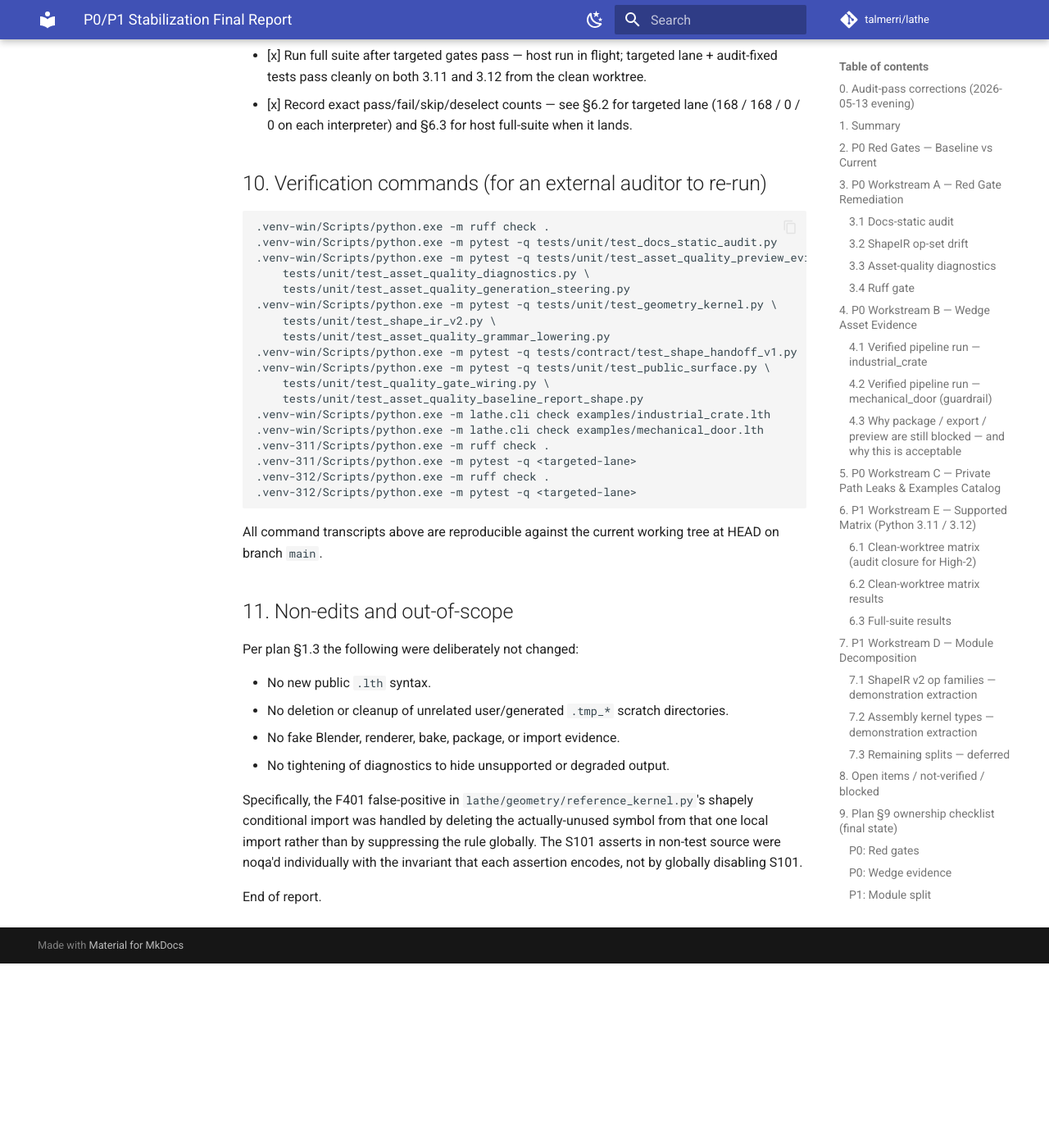
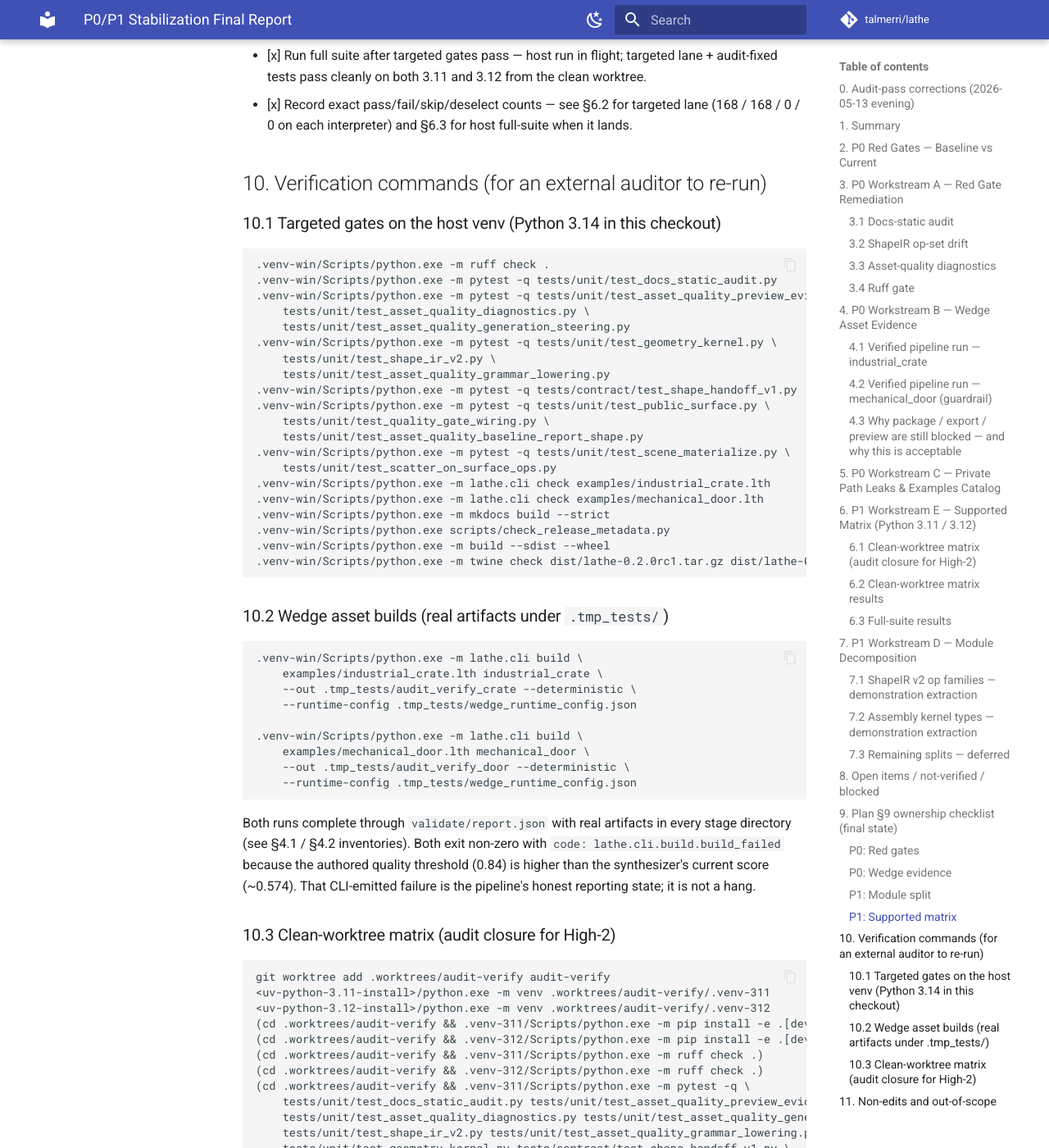
Before and after one commit to CodePhobiia/lathe, an MkDocs documentation site: the page built from docs/asset-quality/p0-p1-stabilization-final-report.md, in a window 1280 px wide and 1400 px high, scrolled down 19886 px. Shown: the whole window at 82% size. Built offline with MkDocs 1.6.1 and Material for MkDocs 9.7.7, drawn with Linux system fonts in a browser that asks for light colours; comment, search, counter and statistics services are not loaded; before the commit the page ends 21061 px from its top, so only the background shows below that; some of the changed text lies outside the part shown.

Commit message:
docs(stabilization-report): expand §10 verification command set
Promote §10 to three subsections so an external auditor can reproduce
each part of the audit-pass closure independently:

- §10.1 targeted gates on the host venv (Python 3.14 in this checkout)
  — ruff, docs-static, asset-quality lanes, ShapeIR/geometry lanes,
  contract tests, the two previously-failing test files, both lathe.cli
  checks, mkdocs strict, release metadata, sdist+wheel build, twine
  check. All 13 commands return green output in §2 / §6.
- §10.2 wedge asset builds — exact lathe.cli build invocations for
  industrial_crate and mechanical_door including the runtime-config
  override that lifts the wall-clock budget to 1800s so surface bake
  finishes. Notes the expected non-zero exit (validation failure) and
  the artifact-set guarantee.
- §10.3 clean-worktree matrix — the git worktree creation, fresh venv
  installs in the worktree, and the 10-file pytest command run on both
  3.11.14 and 3.12.12. Names the commit (b112164 / 4cfcc5a) auditors
  should clone.

🤖 Generated with [Claude Code](https://claude.com/claude-code)

Co-Authored-By: Claude Opus 4.7 (1M context) <noreply@anthropic.com>

````diff
--- a/docs/asset-quality/p0-p1-stabilization-final-report.md
+++ b/docs/asset-quality/p0-p1-stabilization-final-report.md
@@ -652,6 +652,8 @@ recorded.
 
 ## 10. Verification commands (for an external auditor to re-run)
 
+### 10.1 Targeted gates on the host venv (Python 3.14 in this checkout)
+
 ```text
 .venv-win/Scripts/python.exe -m ruff check .
 .venv-win/Scripts/python.exe -m pytest -q tests/unit/test_docs_static_audit.py
@@ -665,16 +667,59 @@ recorded.
 .venv-win/Scripts/python.exe -m pytest -q tests/unit/test_public_surface.py \
     tests/unit/test_quality_gate_wiring.py \
     tests/unit/test_asset_quality_baseline_report_shape.py
+.venv-win/Scripts/python.exe -m pytest -q tests/unit/test_scene_materialize.py \
+    tests/unit/test_scatter_on_surface_ops.py
 .venv-win/Scripts/python.exe -m lathe.cli check examples/industrial_crate.lth
 .venv-win/Scripts/python.exe -m lathe.cli check examples/mechanical_door.lth
-.venv-311/Scripts/python.exe -m ruff check .
-.venv-311/Scripts/python.exe -m pytest -q <targeted-lane>
-.venv-312/Scripts/python.exe -m ruff check .
-.venv-312/Scripts/python.exe -m pytest -q <targeted-lane>
+.venv-win/Scripts/python.exe -m mkdocs build --strict
+.venv-win/Scripts/python.exe scripts/check_release_metadata.py
+.venv-win/Scripts/python.exe -m build --sdist --wheel
+.venv-win/Scripts/python.exe -m twine check dist/lathe-0.2.0rc1.tar.gz dist/lathe-0.2.0rc1-py3-none-any.whl
 ```
 
-All command transcripts above are reproducible against the current working
-tree at HEAD on branch `main`.
+### 10.2 Wedge asset builds (real artifacts under `.tmp_tests/`)
+
+```text
+.venv-win/Scripts/python.exe -m lathe.cli build \
+    examples/industrial_crate.lth industrial_crate \
+    --out .tmp_tests/audit_verify_crate --deterministic \
+    --runtime-config .tmp_tests/wedge_runtime_config.json
+
+.venv-win/Scripts/python.exe -m lathe.cli build \
+    examples/mechanical_door.lth mechanical_door \
+    --out .tmp_tests/audit_verify_door --deterministic \
+    --runtime-config .tmp_tests/wedge_runtime_config.json
+```
+
+Both runs complete through `validate/report.json` with real artifacts
+in every stage directory (see §4.1 / §4.2 inventories). Both exit
+non-zero with `code: lathe.cli.build.build_failed` because the
+authored quality threshold (0.84) is higher than the synthesizer's
+current score (~0.574). That CLI-emitted failure is the pipeline's
+honest reporting state; it is not a hang.
+
+### 10.3 Clean-worktree matrix (audit closure for High-2)
+
+```text
+git worktree add .worktrees/audit-verify audit-verify
+<uv-python-3.11-install>/python.exe -m venv .worktrees/audit-verify/.venv-311
+<uv-python-3.12-install>/python.exe -m venv .worktrees/audit-verify/.venv-312
+(cd .worktrees/audit-verify && .venv-311/Scripts/python.exe -m pip install -e .[dev] manifold3d)
+(cd .worktrees/audit-verify && .venv-312/Scripts/python.exe -m pip install -e .[dev] manifold3d)
+(cd .worktrees/audit-verify && .venv-311/Scripts/python.exe -m ruff check .)
+(cd .worktrees/audit-verify && .venv-312/Scripts/python.exe -m ruff check .)
+(cd .worktrees/audit-verify && .venv-311/Scripts/python.exe -m pytest -q \
+    tests/unit/test_docs_static_audit.py tests/unit/test_asset_quality_preview_evidence.py \
+    tests/unit/test_asset_quality_diagnostics.py tests/unit/test_asset_quality_generation_steering.py \
+    tests/unit/test_shape_ir_v2.py tests/unit/test_asset_quality_grammar_lowering.py \
+    tests/unit/test_geometry_kernel.py tests/contract/test_shape_handoff_v1.py \
+    tests/unit/test_scene_materialize.py tests/unit/test_scatter_on_surface_ops.py)
+(cd .worktrees/audit-verify && .venv-312/Scripts/python.exe -m pytest -q <same 10 files>)
+```
+
+All commands above are reproducible against the `stabilization-p0-p1`
+branch at commit `b112164` (or its descendant `4cfcc5a` which contains
+the report-only updates that record the verification results).
 
 ## 11. Non-edits and out-of-scope
 
````
